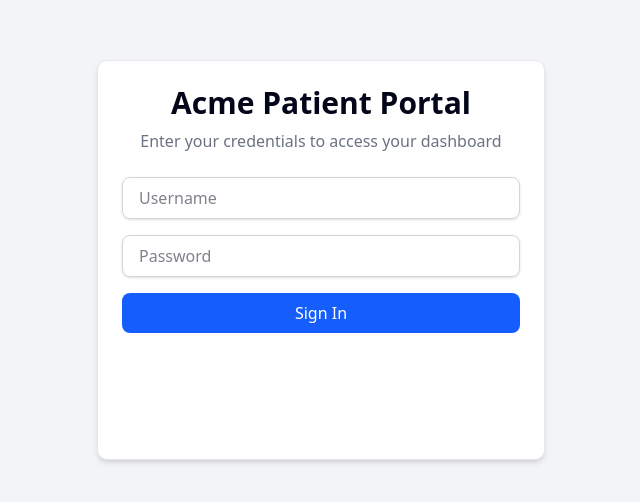
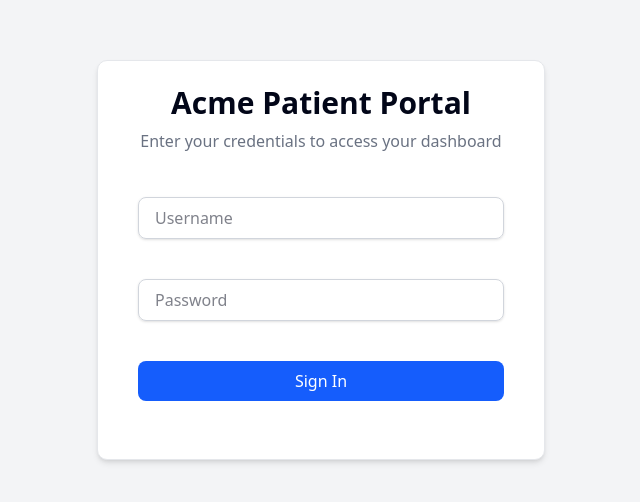
Before and after one commit to Sardar-Sadiq/Assessment-from-Phoenix-labs, a React (Vite) app: page / in a window 1280 px wide. Shown: the part 140-642 px from the top of the page, without its empty margins (319-959 px from the left). Built offline with nearby package versions, Linux system fonts and the light colour scheme.

Commit message:
shipments and login page final

```diff
--- a/src/pages/Login.jsx
+++ b/src/pages/Login.jsx
@@ -43,7 +43,7 @@ const Login = () => {
           <h2 className="text-3xl font-bold">Acme Patient Portal</h2>
         <h3 className="text-gray-500">Enter your credentials to access your dashboard</h3>
         </div>
-        <form onSubmit={handleSubmit} className="space-y-4">
+        <form onSubmit={handleSubmit} className="space-y-10 pt-5 mx-4">
           <Input
             name="username"
             placeholder="Username"
```
